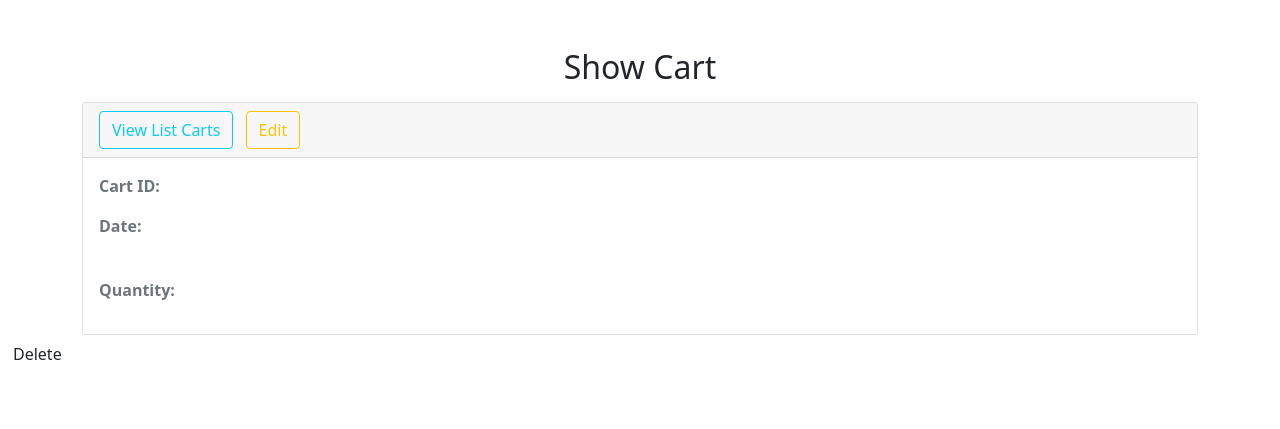
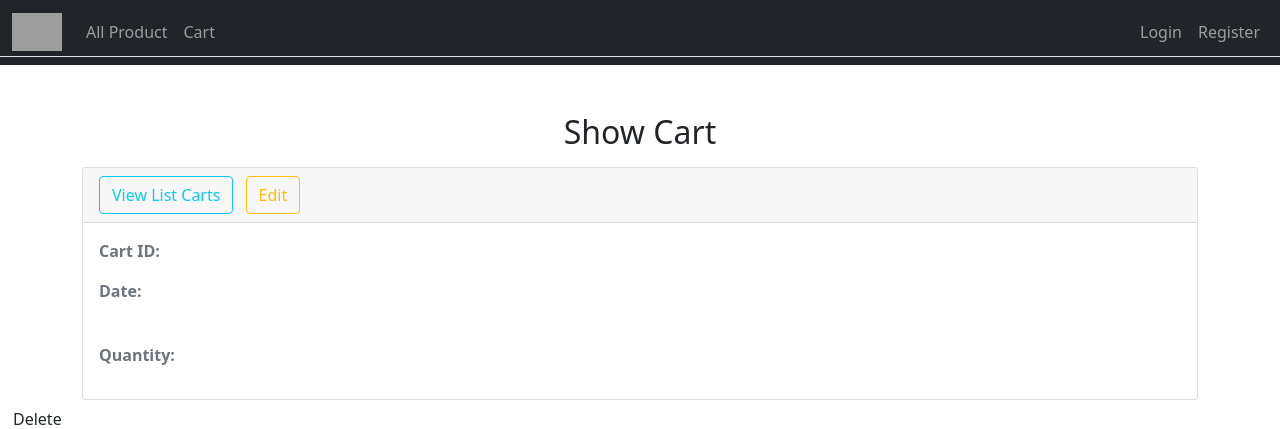
Before and after one commit to lamnd27/hltstore, a Symfony app: template templates/cart/show.html.twig in a window 1280 px wide. Shown: the top 429 px of the page. Run offline with Twig, Linux system fonts and the light colour scheme; the template is opened without the code that fills it, so the values that code supplies are empty; some libraries are stand-ins or nearby versions; grey boxes are pictures that could not be loaded.

Commit message:
Update base page

```diff
--- a/templates/base.html.twig
+++ b/templates/base.html.twig
@@ -21,14 +21,15 @@
         {% endblock %}
     </head>
     <body>
-        {% block body %}
+        {% block header %}
             <!--Main Navigation-->
             <header>
                 <nav class="navbar navbar-expand-sm navbar-dark bg-dark">
                     <div class="container-fluid text-center border-bottom">
 <!-- Logo -->
                         <a href="{{ path('Homepage') }}" class="navbar-brand">
-                            <img src="{{asset('uploads/Shinrin.jpg')}}" style="width:50px" alt="">
+
+                            <img src="{{asset('uploads/HLT.jpg')}}" style="width:50px" alt="Home">
                         </a>
 <!-- button toggler -->
                         <button type="button" class="navbar-toggler" data-bs-toggle="collapse" data-bs-target="#navmenu">
@@ -38,18 +39,10 @@
                         <div class="collapse navbar-collapse" id="navmenu">
 <!---left -->
                             <div class="navbar-nav" >
-                                <a href="{{ path('app_product_index') }}" class="nav-link">All Product</a>
+                                <a href="{{ path('all_product') }}" class="nav-link">All Product</a>
                                 <a href="{{ path('app_cart_index') }}" class="nav-link">Cart</a>
 
-                                <div class="dropdown">
-                                    <a href="#" class="nav-link dropdown-toggle" data-bs-toggle="dropdown"> Categories</a>
-                                    <div class ="dropdown-menu">
 
-                                        <li><a href="category.php?id=<?=$row['cid']?> "><?php echo$row["cname"]; ?></a></li>
-
-                                        <li><a href="addcategory.php">&plus; New</a></li>
-                                    </div>
-                                </div>
 
                              </div>
 
@@ -58,14 +51,11 @@
 
 
 <!-- Right -->
-                            {# <div class="navbar-nav ms-auto">
-                                <a href="#" class="nav-link">Welcom, <?=$_COOKIE['cc_usr']?></a>
-                                <a href="logout.php" class="nav-link">LogOut</a>
-                            </div> #}
+
 
                             <div class="navbar-nav ms-auto">
-                                <a href="Login.php" class="nav-link">Login</a>
-                                <a href="Register.php" class="nav-link">Register</a>
+                                <a href="" class="nav-link">Login</a>
+                                <a href="{{ path('app_user_new') }}" class="nav-link">Register</a>
                             </div>
 
                         </div>
@@ -73,5 +63,8 @@
                 </nav>
             </header>
         {% endblock %}
+        {% block body %}
+
+        {% endblock %}
     </body>
 </html>
```
